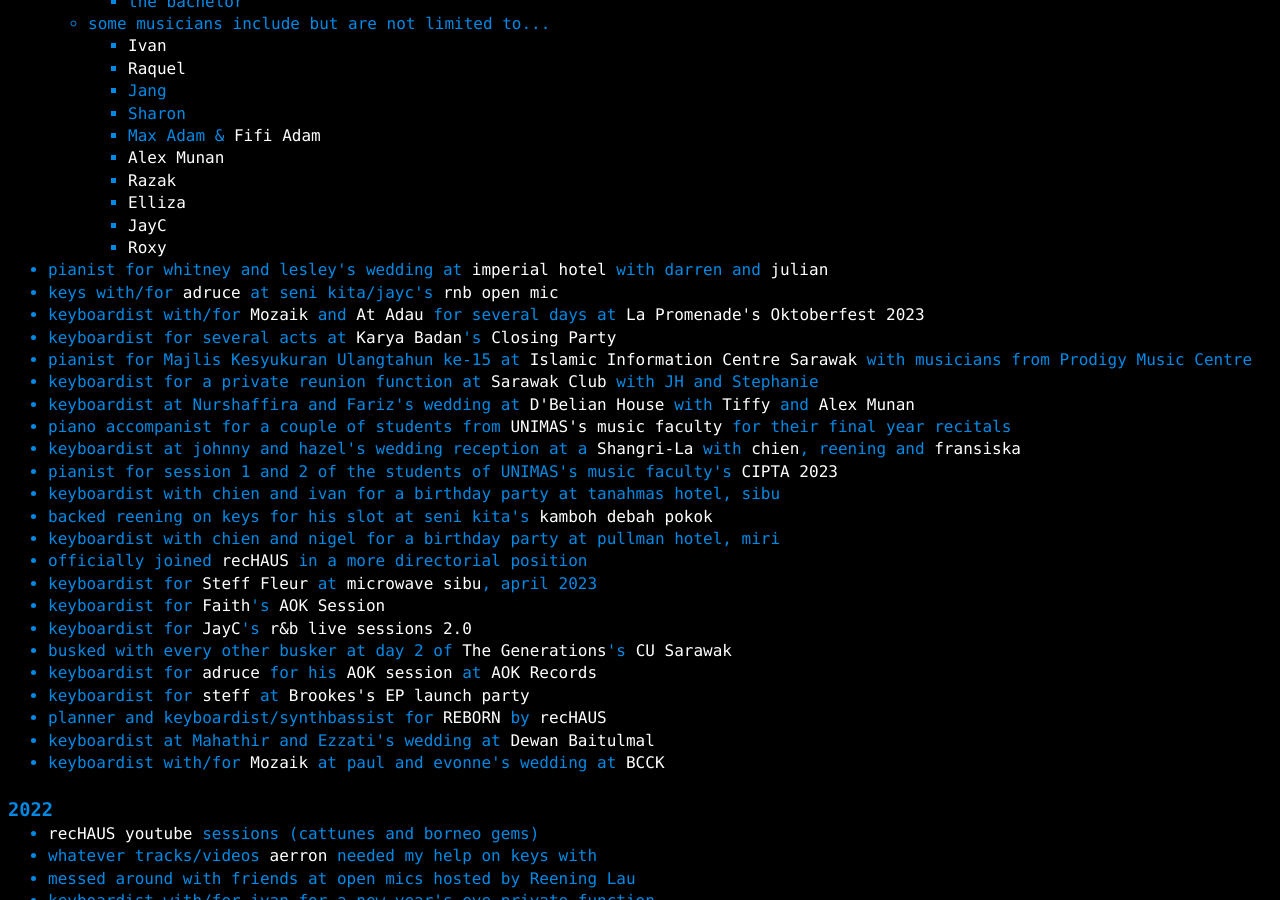
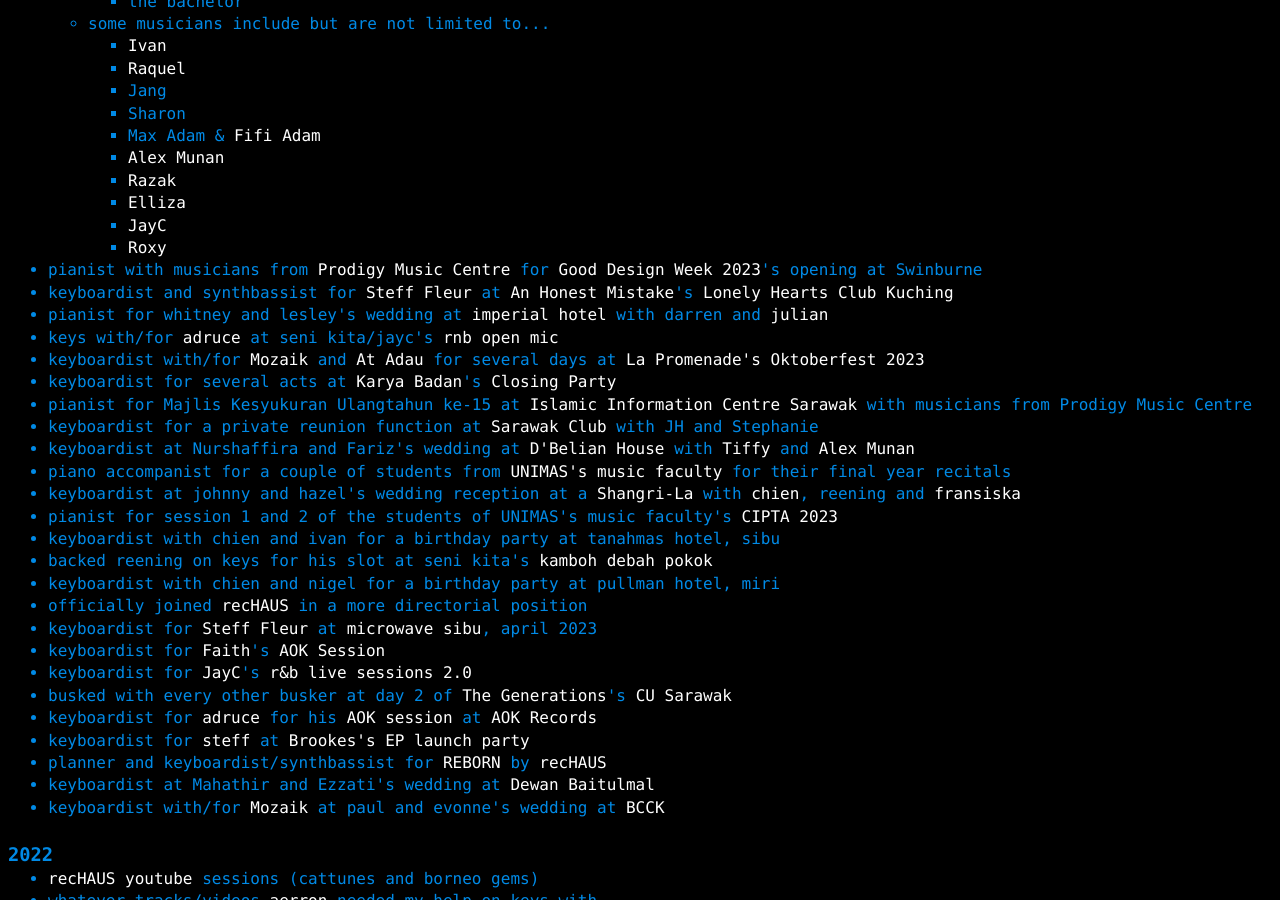
Before and after one commit to a-erfan-aa/a-erfan-aa.github.io, a Jekyll site: the page built from things-i-make/music-comprehensive.html, in a window 1280 px wide and 900 px high, scrolled down 1025 px. Built offline with Jekyll 4.4.1, drawn with Linux system fonts in a browser that asks for light colours.

Commit message:
Add lonelyhearts and GDW 2023 to music-comprehensive.html

```diff
--- a/things-i-make/music-comprehensive.html
+++ b/things-i-make/music-comprehensive.html
@@ -120,6 +120,8 @@
 				</li>
 			</ul>
 		</li>
+		<li>pianist with musicians from <a href="https://www.facebook.com/p/Prodigy-Music-Centre-100063630607455/">Prodigy Music Centre</a> for <a href="https://swinburne.edu.my/events/good-design-week-2023/">Good Design Week 2023</a>'s opening at Swinburne</li>
+		<li>keyboardist and synthbassist for <a href="https://www.instagram.com/fleursteff/">Steff Fleur</a> at <a href="https://www.instagram.com/ahmband/">An Honest Mistake</a>'s <a href="https://www.instagram.com/p/CygBqk2PUC1/?img_index=1">Lonely Hearts Club Kuching</a></li>
 		<li>pianist for whitney and lesley's wedding at <a href="https://www.imperialhotelkuching.com.my/index1.html">imperial hotel</a> with darren and <a href="https://www.instagram.com/julianevan_amang_baga/">julian</a></li>
 		<li>keys with/for <a href="https://www.instagram.com/adruceazman/">adruce</a> at seni kita/jayc's <a href="https://www.instagram.com/p/CxPtzXdvNuq/">rnb open mic</a></li>
 		<li>keyboardist with/for <a href="https://www.instagram.com/soundofmozaik/">Mozaik</a> and <a href="https://www.instagram.com/atadauborneo/">At Adau</a> for several days at <a href="https://www.instagram.com/p/CxH5qqzhSmG/">La Promenade's Oktoberfest 2023</a></li>
```
